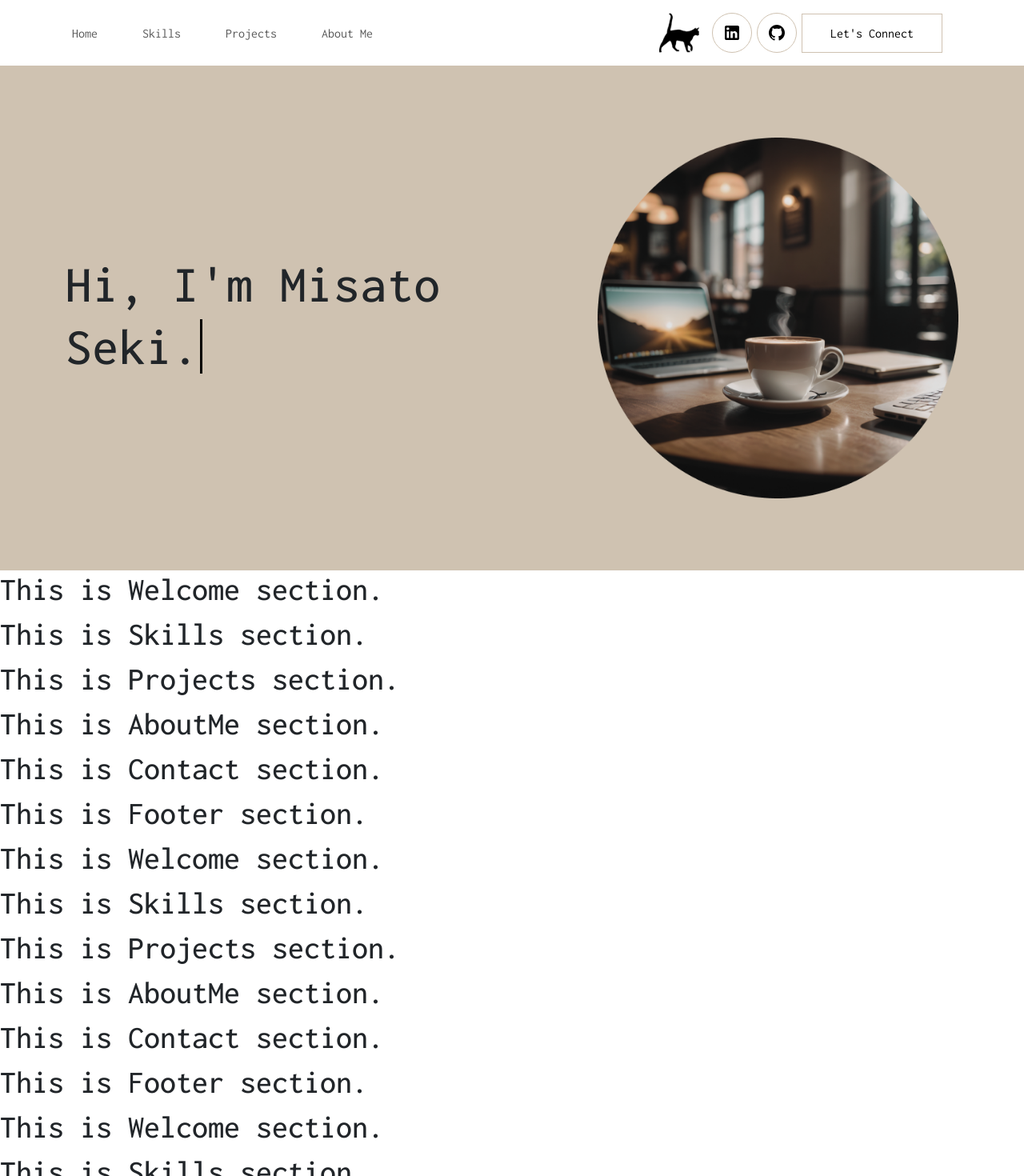
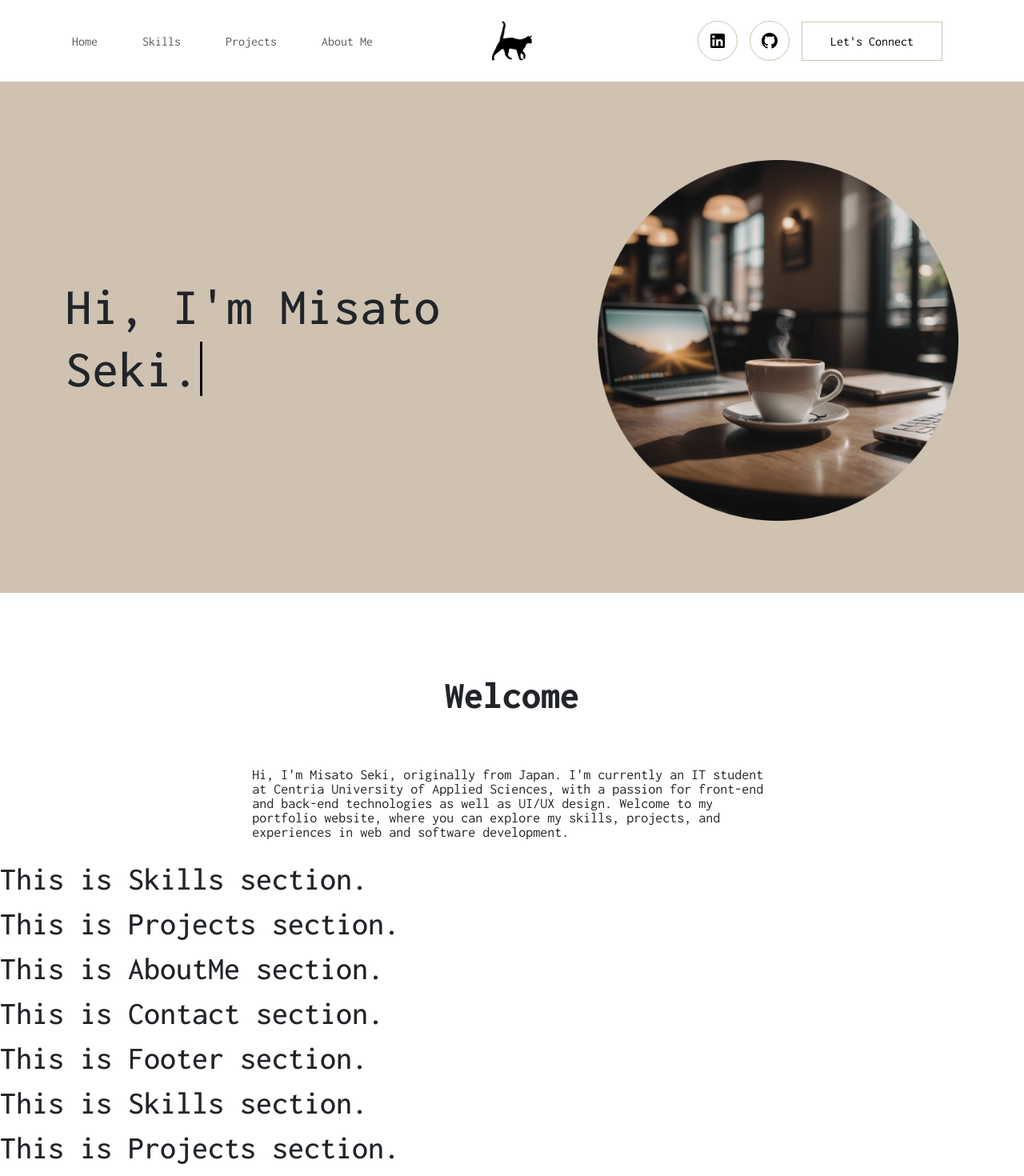
Before and after one commit to Misato-Seki/react-portfolio-website, a React (Create React App) app: page / in a window 1280 px wide. Shown: the top 1470 px of the page at 80% size. Built offline with nearby package versions, Linux system fonts and the light colour scheme.

Commit message:
update: NavBar, Hero, Welcome

```diff
--- a/src/App.css
+++ b/src/App.css
@@ -25,8 +25,7 @@
 html {
   scroll-behavior: smooth;
   /* fixed headers */
-  scroll-padding-top: 75px;
-
+  /* scroll-padding-top: 75px; */
 }
 body{
   font-family: 'Inconsolata', 'sans-serif' !important;
@@ -62,26 +61,20 @@ input:focus, textarea:focus, select:focus {
 }
 
 /* NavBar */
-.navbar {
-  padding: 10px;
+nav.navbar {
+  padding: 18px 0;
   position: fixed;
   width: 100%;
+  top: 0;
   z-index: 9999;
-  top: 0;
-  background-color: transparent;
+  transition: 0.32s ease-in-out;
+  background-color: white;
 }
 
 .navbar.scrolled {
-  padding: 0;
-  background-color: white;
+  padding: 0px 0;
+  opacity: 90%;
 }
-
-.navbar.container {
-  display: flex;
-  justify-content: space-between;
-  align-items: center;
-}
-
 
 .nav-link {
   margin-right: 40px;
@@ -93,8 +86,9 @@ input:focus, textarea:focus, select:focus {
 }
 
 .navbar-brand {
-  display: flex;
-  align-items: center;
+  position: absolute; /* Position absolutely for centering */
+  left: 50%; /* Move to the center horizontally */
+  transform: translateX(-50%); /* Center it exactly */
 }
 
 .navbar-brand img {
@@ -107,20 +101,12 @@ input:focus, textarea:focus, select:focus {
   align-items: center;
 }
 
-.social-icon {
-  /*  inline-block elements very useful for creating flexible layouts,
-  especially when you need elements to be displayed inline
-  but also want to control their dimensions and spacing. */
-  /* inline-block elements are often used for things like navigation menus */
-  display: inline-block;
-}
-
 .social-icon a{
   width: 50px;
   height: 50px;
   border-radius: 50%;
   border: 1px solid #CFC2B1;
-  margin-right: 6px;
+  margin-right: 15px;
   display: inline-flex;
   align-items: center;
   justify-content: center;
@@ -188,11 +174,13 @@ input:focus, textarea:focus, select:focus {
 }
 
 
+
+
 /* Hero CSS */
 
 .hero {
   margin-top: 0px;
-  padding: 90px 0 90px 0;
+  padding: 200px 0 90px 0;
   background-color: #CFC2B1;
 
 }
@@ -211,3 +199,24 @@ input:focus, textarea:focus, select:focus {
 .wrap {
   border-right: 0.05em solid black;
 }
+
+/* Welcome CSS */
+.welcome {
+  margin-top: 100px;
+  display: flex;
+  flex-direction: column;
+  align-items: center;
+  justify-content: center;
+  /* text-align: center; */
+}
+.welcome h1 {
+  font-weight: 700;
+  font-size: 48px;
+  margin-bottom: 50px;
+}
+
+.welcome p {
+  font-size: 18px;
+  padding: 10px;
+  max-width: 60%;
+}
--- a/src/App.js
+++ b/src/App.js
@@ -23,43 +23,36 @@ function App() {
         <AboutMe />
         <Contact />
         <Footer />
-        <Welcome />
         <Skills />
         <Projects />
         <AboutMe />
         <Contact />
         <Footer />
-        <Welcome />
         <Skills />
         <Projects />
         <AboutMe />
         <Contact />
         <Footer />
-        <Welcome />
         <Skills />
         <Projects />
         <AboutMe />
         <Contact />
         <Footer />
-        <Welcome />
         <Skills />
         <Projects />
         <AboutMe />
         <Contact />
         <Footer />
-        <Welcome />
         <Skills />
         <Projects />
         <AboutMe />
         <Contact />
         <Footer />
-        <Welcome />
         <Skills />
         <Projects />
         <AboutMe />
         <Contact />
         <Footer />
-        <Welcome />
         <Skills />
         <Projects />
         <AboutMe />
--- a/src/components/NavBar.js
+++ b/src/components/NavBar.js
@@ -1,6 +1,4 @@
-import Container from 'react-bootstrap/Container';
-import Nav from 'react-bootstrap/Nav';
-import Navbar from 'react-bootstrap/Navbar';
+import { Container, Nav, Navbar } from 'react-bootstrap';
 import Logo from '../assets/img/logo_cat.svg';
 import LinkedIn from '../assets/img/linkedin.svg';
 import GitHub from '../assets/img/github.svg';
@@ -24,7 +22,7 @@ function NavBar() {
         return () => window.removeEventListener('scroll', onClick);
     },[])
     return (
-        <Navbar expand="md" className={scrolled ? "scrolled" : ""}>
+        <Navbar expand="xl" className={scrolled ? "scrolled" : ""}>
         <Container>
             <Navbar.Toggle aria-controls="basic-navbar-nav">
                 <span className='navbar-toggle-icon'></span>
--- a/src/components/Welcome.js
+++ b/src/components/Welcome.js
@@ -1,6 +1,13 @@
+import { Container } from "react-bootstrap";
+
 function Welcome() {
     return (
-        <h1>This is Welcome section.</h1>
+        <Container>
+        <div className="welcome">
+            <h1>Welcome</h1>
+            <p>Hi, I'm Misato Seki, originally from Japan. I'm currently an IT student at Centria University of Applied Sciences, with a passion for front-end and back-end technologies as well as UI/UX design. Welcome to my portfolio website, where you can explore my skills, projects, and experiences in web and software development.</p>
+        </div>
+        </Container>
     )
 }
 
```
